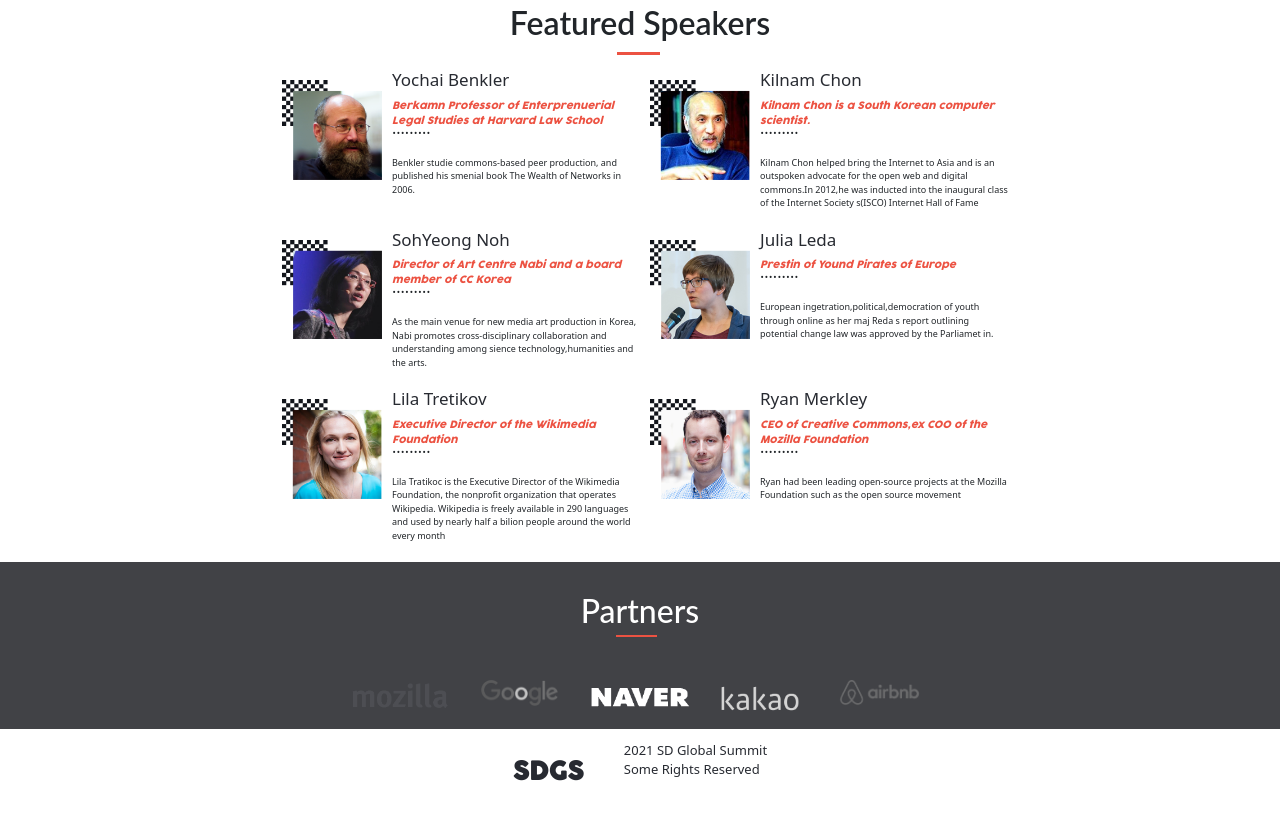
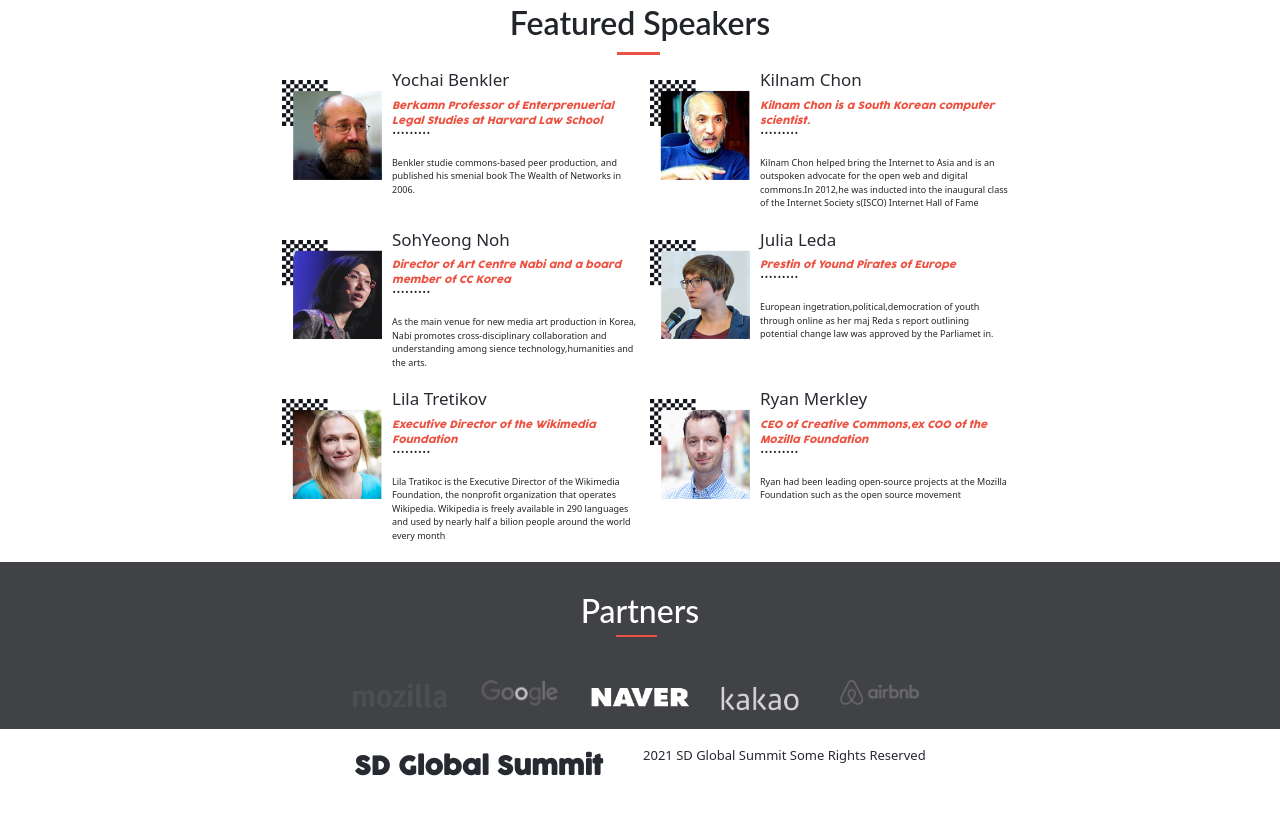
Before and after one commit to Donard97/First-Capstone-Project, a website: page index.html in a window 1280 px wide. Shown: the part 1288-2104 px from the top of the page. Drawn offline with nearby package versions, Linux system fonts and the light colour scheme; a web font is replaced by a local one.

Commit message:
Update index file to fix errors

```diff
--- a/index.html
+++ b/index.html
@@ -2,10 +2,10 @@
 <html lang="en">
 
 <head>
+  <title>SD Global Conference</title>
   <meta charset="UTF-8" />
   <meta http-equiv="X-UA-Compatible" content="IE=edge" />
   <meta name="viewport" content="width=device-width, initial-scale=1.0" />
-  <title>SD Global Conference</title>
   <link rel="stylesheet" href="css/style.css" />
   <link href="https://cdn.jsdelivr.net/npm/bootstrap@5.1.0/dist/css/bootstrap.min.css" rel="stylesheet"
     integrity="sha384-KyZXEAg3QhqLMpG8r+8fhAXLRk2vvoC2f3B09zVXn8CA5QIVfZOJ3BCsw2P0p/We" crossorigin="anonymous" />
@@ -184,11 +184,10 @@
   <footer>
     <div class="footer-flex">
       <div class="footer-logo">
-        <a href="#">SDGS</a>
+        <a href="index.html">SD Global Summit</a>
       </div>
       <p class="copyright">
         2021 SD Global Summit
-        <br />
         Some Rights Reserved
       </p>
     </div>
```
